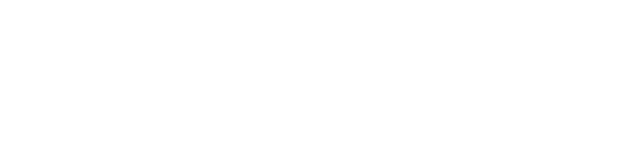
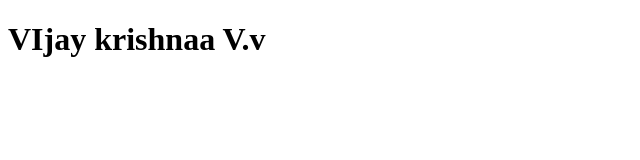
Before and after one commit to VijaykrishnaaVV-dev/Projects, a plain HTML site: page index.html in a window 1280 px wide. Shown: the whole page, without its empty margins (0-640 px from the left). Drawn offline with Linux system fonts and the light colour scheme.

Commit message:
Feat: Simple change

```diff
--- a/index.html
+++ b/index.html
@@ -6,6 +6,6 @@
     <title>Document</title>
 </head>
 <body>
-
+    <h1>VIjay krishnaa V.v</h1>
 </body>
 </html>
```
